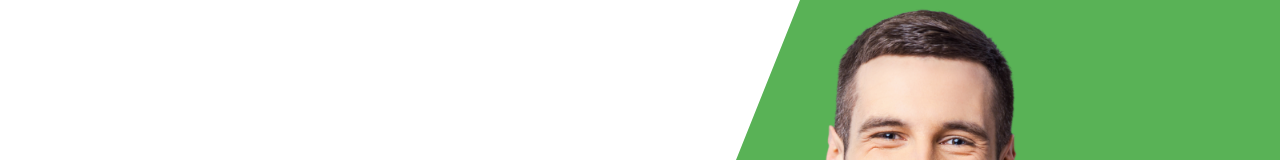
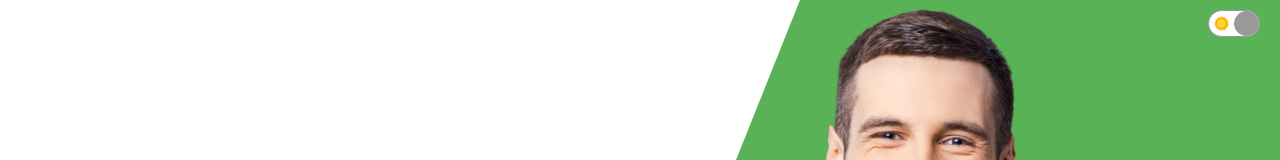
Before and after one commit to frederick486/F-Gaittet, a React (Create React App) app: page / in a window 1280 px wide. Shown: the top 160 px of the page. Built offline with nearby package versions, Linux system fonts and the light colour scheme.

Commit message:
theme dark

```diff
--- a/package.json
+++ b/package.json
@@ -6,6 +6,7 @@
     "@testing-library/jest-dom": "^5.11.4",
     "@testing-library/react": "^11.1.0",
     "@testing-library/user-event": "^12.1.10",
+    "emailjs": "^4.0.1",
     "react": "^17.0.2",
     "react-dom": "^17.0.2",
     "react-scripts": "4.0.3",
--- a/src/App.jsx
+++ b/src/App.jsx
@@ -1,12 +1,27 @@
+import { useContext } from 'react';
 import './app.css'
 import About from "./components/about/About";
 import Contact from "./components/contact/Contact";
 import Intro from "./components/intro/Intro"
 import ProductList from "./components/productList/ProductList";
+import Toggle from './components/toggle/Toggle';
+import { ThemeContext } from './context';
 
 const App = () => {
+
+  const theme = useContext(ThemeContext);
+  const darkMode = theme.state.darkMode;
+
   return (
-    <div className='app'>
+    <div
+      className='app'
+      style={{
+        backgroundColor: darkMode ? "#222" : "white",
+        color: darkMode && "white",
+      }}
+
+    >
+        <Toggle/>
         <Intro/>
         <About/>
         <ProductList/>
--- a/src/app.css
+++ b/src/app.css
@@ -1,8 +1,8 @@
 .app {
     height: 100vh;
     overflow: auto;
+    scroll-behavior: smooth;
     scroll-snap-type: y mandatory;
-    scroll-behavior: smooth;
 }
 
 .app > * {
--- a/src/components/contact/Contact.jsx
+++ b/src/components/contact/Contact.jsx
@@ -2,13 +2,27 @@
 import Phone from '../../img/phone.png'
 import Email from '../../img/email.png'
 import Adress from '../../img/address.png'
-import { useRef } from 'react'
+import { useContext, useRef, useState } from 'react'
+import { ThemeContext } from '../../context'
+// import emailjs from 'emailjs'
+
 
 const Contact = () => {
-    const formRef = useRef()
+    const formRef = useRef();
+    const [done, setDone] = useState(false);
+    const theme = useContext(ThemeContext);
+    const darkMode = theme.state.darkMode;
 
     const handleSubmit = (e) => {
         e.preventDefault();
+
+        // emailjs.sendForm('YOUR_SERVICE_ID', 'YOUR_TEMPLATE_ID', formRef.current, 'YOUR_PUBLIC_KEY')
+        // .then((result) => {
+        //     console.log(result.text);
+                setDone(true)
+        // }, (error) => {
+        //     console.log(error.text);
+        // });
     }
 
   return (
@@ -38,11 +52,12 @@
                 Officia, at? Pariatur, sed sequi. Ea ducimus error sapiente at, sequi hic, voluptas
             </p>
             <form ref={formRef} onSubmit={handleSubmit}>
-                <input type="text" placeholder='Name' name='user_name' />
-                <input type="text" placeholder='Subject' name='user_subject' />
-                <input type="text" placeholder='Email' name='user_email' />
-                <textarea rows="5" placeholder='Message' name='message' />
+                <input style={{backgroundColor: darkMode && "#333"}} type="text" placeholder='Name' name='user_name' />
+                <input style={{backgroundColor: darkMode && "#333"}} type="text" placeholder='Subject' name='user_subject' />
+                <input style={{backgroundColor: darkMode && "#333"}} type="text" placeholder='Email' name='user_email' />
+                <textarea style={{backgroundColor: darkMode && "#333"}} rows="5" placeholder='Message' name='message' />
                 <button>Submit</button>
+                {done && "Thank for your message ..."}
             </form>
         </div>
       </div>
--- /dev/null
+++ b/src/components/toggle/Toggle.jsx
@@ -0,0 +1,25 @@
+import './toggle.css'
+import Sun from '../../img/sun.png'
+import Moon from '../../img/moon.png'
+import { useContext } from 'react'
+import { ThemeContext } from '../../context'
+
+const Toggle = () => {
+    const theme = useContext(ThemeContext);
+    const handleClick = () => {
+        theme.dispatch({ type: "TOGGLE" });
+    }
+  return (
+    <div className='t'>
+      <img src={Sun} alt="" className="t-icon" />
+      <img src={Moon} alt="" className="t-icon" />
+      <div
+        className="t-button"
+        onClick={handleClick}
+        style={{ left: theme.state.darkMode ? 0 : 25 }}
+        ></div>
+    </div>
+  )
+}
+
+export default Toggle
--- /dev/null
+++ b/src/components/toggle/toggle.css
@@ -0,0 +1,28 @@
+.t{
+    width: 50px;
+    height: 25px;
+    border-radius: 20px;
+    border: 1px solid #999;
+    background-color: white;
+    position: fixed;
+    top: 10px;
+    right: 20px;
+    z-index: 3;
+    display: flex;
+    align-items: center;
+    justify-content: space-around;
+}
+
+.t-icon{
+    width: 15px;
+    height: 15px;
+}
+
+.t-button{
+    width: 25px;
+    height: 25px;
+    border-radius: 50%;
+    background-color: #999;
+    position: absolute;
+    cursor: pointer;
+}
--- /dev/null
+++ b/src/context.js
@@ -0,0 +1,24 @@
+import { createContext, useReducer } from "react";
+
+export const ThemeContext = createContext();
+
+const INITIAL_STATE = { darkMode: false };
+
+const themeReducer = (state, action) => {
+    switch(action.type) {
+        case "TOGGLE":
+            return { darkMode: !state.darkMode };
+        default:
+            return state;
+    }
+};
+
+export const ThemeProvider = (props) => {
+    const [state, dispatch] = useReducer(themeReducer, INITIAL_STATE);
+
+    return (
+        <ThemeContext.Provider value={{state, dispatch}}>
+            {props.children}
+        </ThemeContext.Provider>
+    )
+}
--- a/src/index.js
+++ b/src/index.js
@@ -1,10 +1,13 @@
 import React from 'react';
 import ReactDOM from 'react-dom';
 import App from './App';
+import { ThemeProvider } from './context';
 
 ReactDOM.render(
   <React.StrictMode>
-    <App />
+    <ThemeProvider>
+      <App />
+    </ThemeProvider>
   </React.StrictMode>,
   document.getElementById('root')
 );
```
Also changed, not shown: 2 other files (tests, documents, lock files or other folders).
